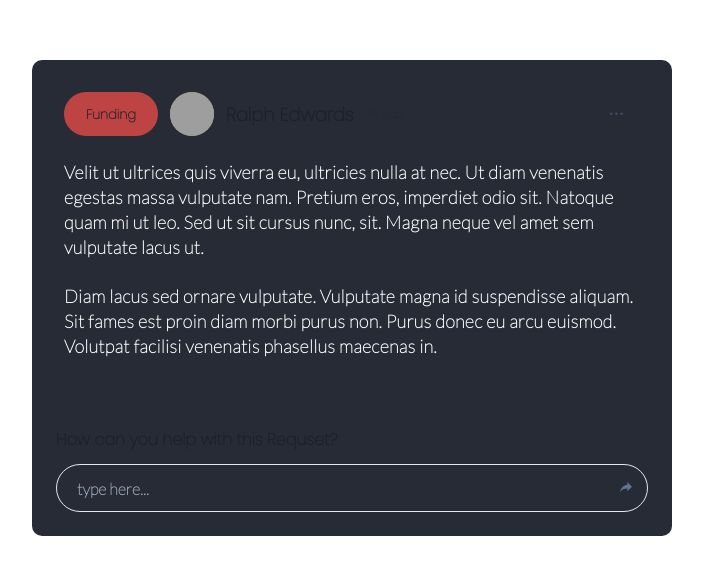
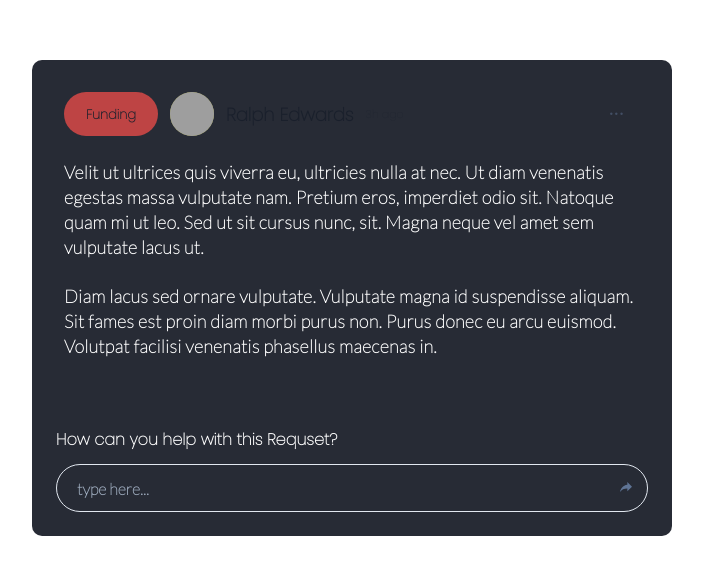
Before and after one commit to zagliadov/234-menu-id, a Next.js app: page / in a window 1280 px wide. Shown: the part 227-800 px from the top of the page, without its empty margins (368-1071 px from the left). Built offline with nearby package versions, Linux system fonts and the light colour scheme; grey boxes are pictures that could not be loaded.

Commit message:
text in WhatCanYou fix

```diff
--- a/components/BottomPart/components/WhatCanYou/WhatCanYou.js
+++ b/components/BottomPart/components/WhatCanYou/WhatCanYou.js
@@ -11,6 +11,7 @@ export const WhatCanYou = () => {
             fontStyle: 'normal',
             fontWeight: '600',
             fontSize:'16px',
+            color: '#ffffff',
             lineHeight: '24px',
             marginTop: '12px',
         }}>
```
